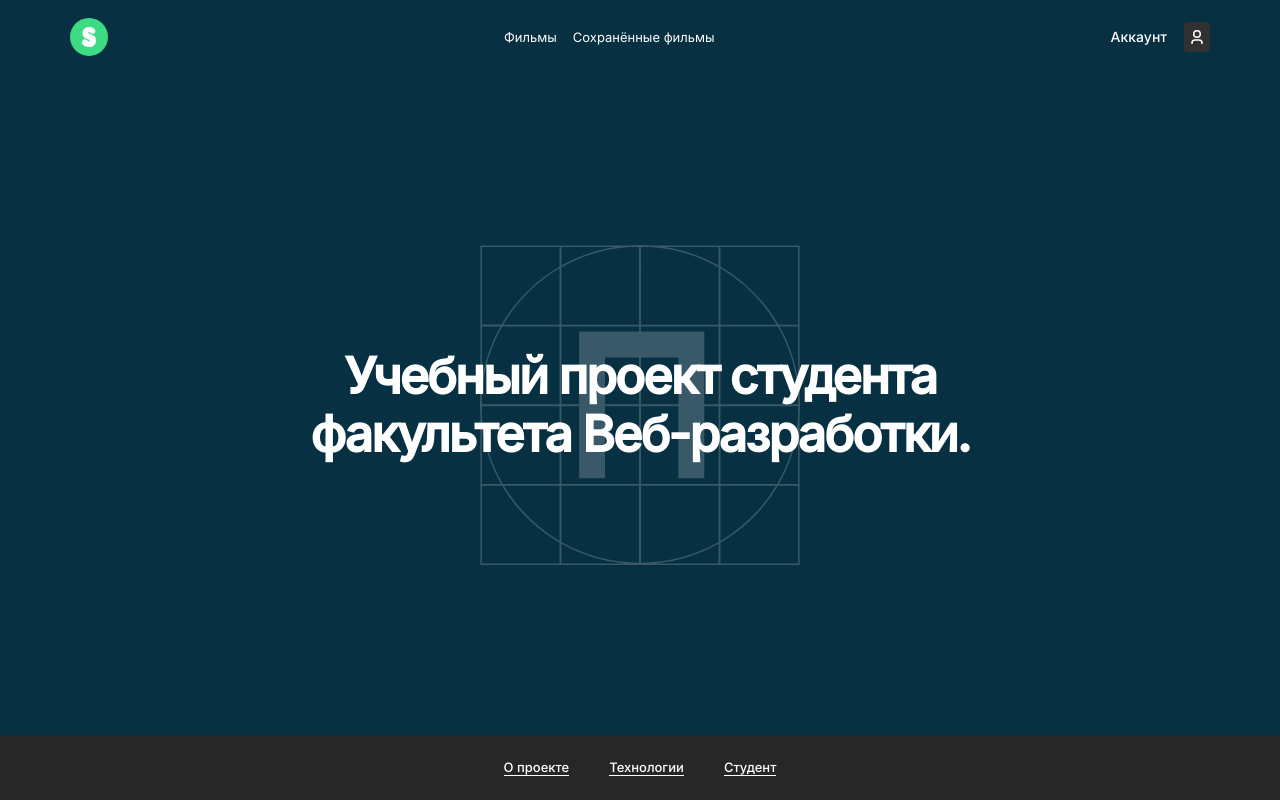
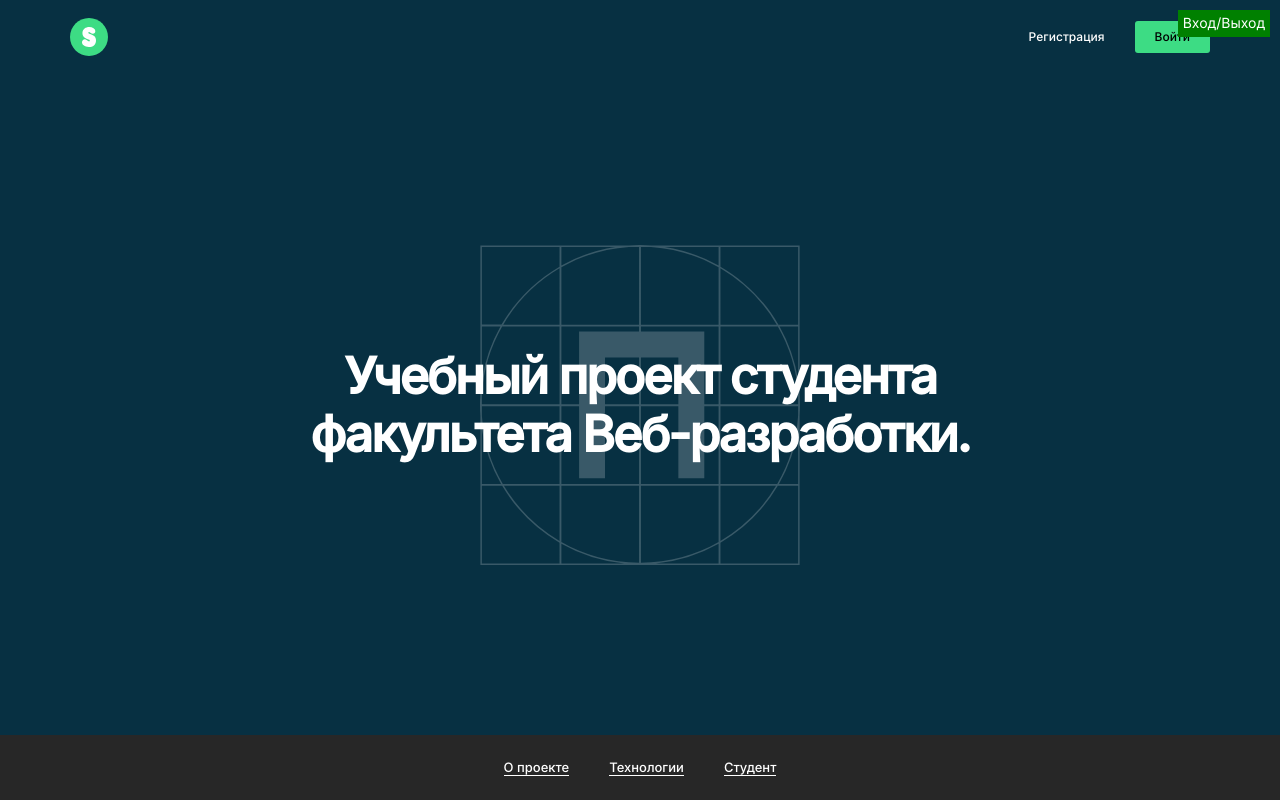
Before and after one commit to StMelik/movies-explorer-frontend, a React (Create React App) app: page / in a window 1280 px wide. Shown: the top 800 px of the page. Built offline with nearby package versions, Linux system fonts and the light colour scheme.

Commit message:
feat: добавить временный переключатель входа/выхода

```diff
--- a/src/components/Header/Header.jsx
+++ b/src/components/Header/Header.jsx
@@ -2,11 +2,12 @@ import { useHistory, Link } from "react-router-dom";
 import './Header.css';
 import Logo from '../Logo/Logo'
 import Navigation from "../Navigation/Navigation";
+import { useState } from "react";
 
 function Header() {
   const currentPath = useHistory().location.pathname
   const isMainPage = currentPath === '/'
-  const isLoggedIn = true
+  const [isLoggedIn, setIsLoggedIn] = useState(false)
 
   const buttons = isLoggedIn ? (
     <div className="header__profile">
@@ -32,6 +33,19 @@ function Header() {
           {buttons}
         </div>
       </div>
+
+      {/* Временно решение для демонстрации хедера */}
+      <div
+        style={{
+          position: 'absolute',
+          top: '10px',
+          right: '10px',
+          cursor: 'pointer',
+          padding: '5px',
+          backgroundColor: 'green'
+        }}
+        onClick={() => setIsLoggedIn(!isLoggedIn)}
+      >Вход/Выход</div>
     </header >
   );
 }
```
